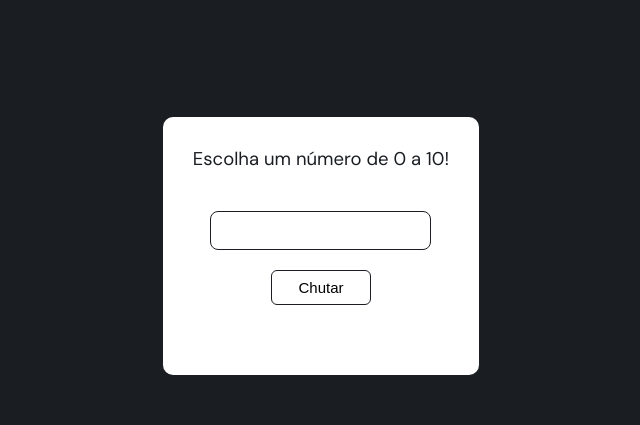
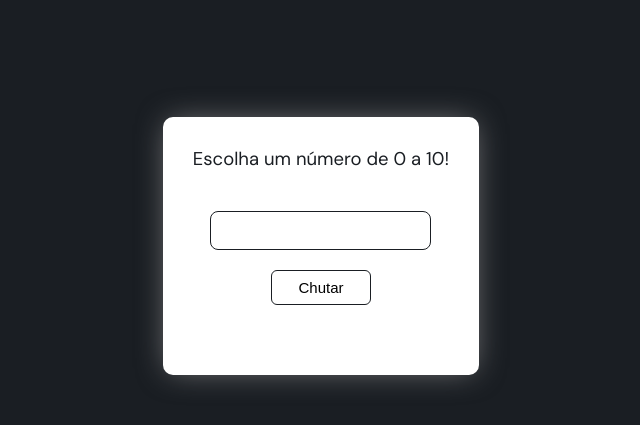
Before and after one commit to caueccg/Mentalista-1, a plain HTML site: page index.html in a window 1280 px wide. Shown: the part 75-500 px from the top of the page, without its empty margins (319-959 px from the left). Drawn offline with Linux system fonts and the light colour scheme.

Commit message:
Update style.css

```diff
--- a/style.css
+++ b/style.css
@@ -45,6 +45,7 @@ main .main-container {
     font-size: 1.85rem;
     color: hsl(213, 15%, 12%);
     background-color: rgb(255, 255, 255);
+    box-shadow: 0px 0px 31px -6px rgba(177, 174, 174, 0.7);
 
     border-radius: 1rem;
     padding: 3rem;
```
